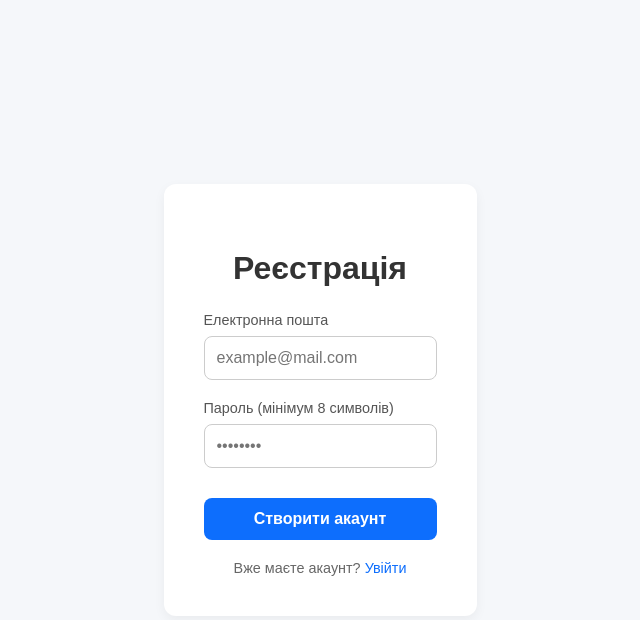
After one commit to Spica12/mycashflow, a Python web app: template src/templates/register.html in a window 1280 px wide. The commit adds this page. Shown: the top 620 px of the page, without its empty margins (320-960 px from the left). Run offline with Jinja, Linux system fonts and the light colour scheme; the template is opened without the code that fills it, so the values that code supplies are empty.

Commit message:
feat: implement user registration with modular routes and HTML form

```diff
--- /dev/null
+++ b/src/config/templates.py
@@ -0,0 +1,5 @@
+from fastapi.templating import Jinja2Templates
+from src.config.settings import settings
+
+
+templates = Jinja2Templates(directory=settings.BASE_DIR / "templates")
--- /dev/null
+++ b/src/templates/register.html
@@ -0,0 +1,176 @@
+{% extends "base.html" %}
+
+{% block title %}MyCashFlow — Реєстрація{% endblock %}
+
+{% block styles %}
+<style>
+    .auth-card {
+        background: white;
+        padding: 40px;
+        border-radius: 12px;
+        box-shadow: 0 4px 12px rgba(0, 0, 0, 0.05);
+        width: 100%;
+        max-width: 400px;
+        box-sizing: border-box;
+    }
+
+    h2 {
+        font-size: 2rem;
+        margin-bottom: 25px;
+        text-align: center;
+        font-weight: bold;
+    }
+
+    .form-group {
+        margin-bottom: 20px;
+        text-align: left;
+    }
+
+    label {
+        display: block;
+        font-size: 0.9rem;
+        margin-bottom: 8px;
+        color: #555;
+        font-weight: 500;
+    }
+
+    .form-control {
+        width: 100%;
+        padding: 12px;
+        font-size: 1rem;
+        border: 1px solid #ccc;
+        border-radius: 8px;
+        box-sizing: border-box;
+        transition: border-color 0.2s;
+    }
+
+    .form-control:focus {
+        border-color: #0d6efd;
+        outline: none;
+    }
+
+    .btn-submit {
+        width: 100%;
+        padding: 12px;
+        background-color: #0d6efd;
+        color: white;
+        border: none;
+        border-radius: 8px;
+        font-size: 1rem;
+        cursor: pointer;
+        transition: background-color 0.2s;
+        margin-top: 10px;
+        font-weight: bold;
+    }
+
+    .btn-submit:hover {
+        background-color: #0b5ed7;
+    }
+
+    /* Блок відображення помилок */
+    .error-message {
+        display: none;
+        background-color: #f8d7da;
+        color: #842029;
+        border: 1px solid #f5c2c7;
+        padding: 10px;
+        border-radius: 8px;
+        margin-bottom: 20px;
+        font-size: 0.9rem;
+        text-align: left;
+    }
+
+    .auth-links {
+        margin-top: 20px;
+        text-align: center;
+        font-size: 0.9rem;
+        color: #666;
+    }
+
+    .auth-links a {
+        color: #0d6efd;
+        text-decoration: none;
+    }
+
+    .auth-links a:hover {
+        text-decoration: underline;
+    }
+</style>
+{% endblock %}
+
+{% block content %}
+<div class="auth-card">
+    <h2>Реєстрація</h2>
+
+    <!-- Блок для виведення помилок бекенду -->
+    <div id="errorMessage" class="error-message"></div>
+
+    <!-- Форма БЕЗ атрибутів action та method, обробляється через JS -->
+    <form id="registerForm">
+        <div class="form-group">
+            <label for="email">Електронна пошта</label>
+            <input type="email" id="email" class="form-control" placeholder="example@mail.com" required>
+        </div>
+
+        <div class="form-group">
+            <label for="password">Пароль (мінімум 8 символів)</label>
+            <input type="password" id="password" class="form-control" minlength="8" placeholder="••••••••" required>
+        </div>
+
+        <button type="submit" class="btn-submit">
+            Створити акаунт
+        </button>
+    </form>
+
+    <div class="auth-links">
+        Вже маєте акаунт? <a href="/login">Увійти</a>
+    </div>
+</div>
+
+<script>
+document.getElementById('registerForm').addEventListener('submit', async (e) => {
+    e.preventDefault(); // Зупиняємо перезавантаження сторінки браузером
+
+    const errorBlock = document.getElementById('errorMessage');
+    errorBlock.style.display = 'none'; // Ховаємо старі помилки
+
+    // Збираємо дані відповідно до вашої Pydantic-схеми UserSchema
+    const formData = {
+        email: document.getElementById('email').value,
+        password: document.getElementById('password').value,
+    };
+
+    try {
+        // Зверніть увагу: шлях має вести саме на ваш @router_auth.post("/register")
+        const response = await fetch('/api/auth/register', {
+            method: 'POST',
+            headers: {
+                'Content-Type': 'application/json'
+            },
+            body: JSON.stringify(formData)
+        });
+
+        const data = await response.json();
+
+        if (response.ok) {
+            // Якщо бекенд повернув статус 201 Created
+            window.location.href = '/login';
+        } else {
+            // Перехоплюємо помилки валідації Pydantic або ваші HTTPException
+            let errorText = data.detail || 'Сталася помилка при реєстрації';
+
+            // Якщо прийшла складна помилка валідації Pydantic (масив логів)
+            if (Array.isArray(data.detail)) {
+                errorText = data.detail.map(err => err.msg).join('<br>');
+            }
+
+            errorBlock.innerHTML = errorText;
+            errorBlock.style.display = 'block';
+        }
+    } catch (err) {
+        errorBlock.innerText = 'Не вдалося з’єднатися із сервером';
+        errorBlock.style.display = 'block';
+    }
+});
+</script>
+{% endblock %}
```
Also changed, not shown: ROADMAP.md (+1 -1 lines), main.py (+7 -17 lines), src/routers/auth.py (+9 -10 lines), src/templates/index.html (+38 -7 lines), src/web/auth.py (added, +20 -0 lines), src/web/main.py (added, +15 -0 lines), CHANGELOG.md, README.md, src/web/__init__.py (added).
